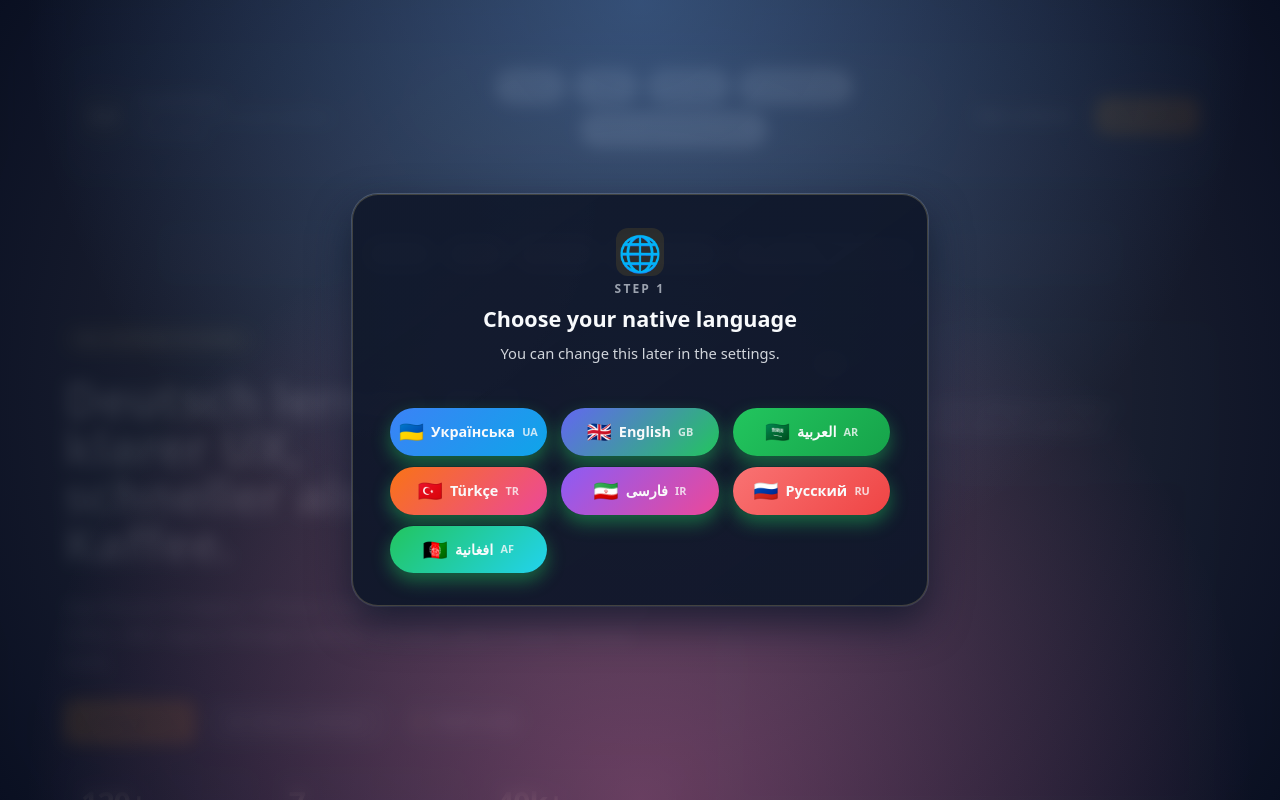
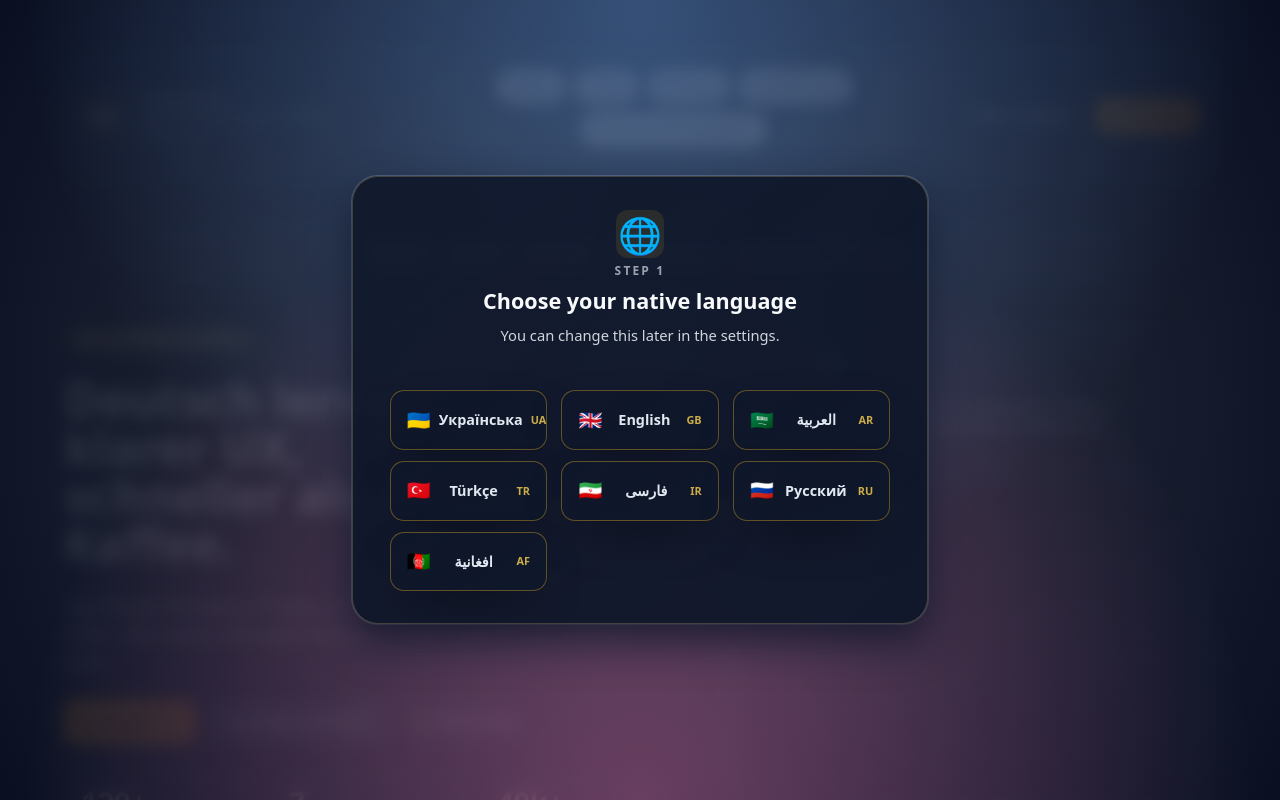
Before and after one commit to abbas-cyber999/02-deutsch-hero, a Next.js app in the folder deutsch-hero-nextjs/: page / in a window 1280 px wide. Shown: the top 800 px of the page. Built offline with nearby package versions, Linux system fonts and the light colour scheme.

Commit message:
Restyle language modal buttons to dark theme

```diff
--- a/deutsch-hero-nextjs/src/app/globals.css
+++ b/deutsch-hero-nextjs/src/app/globals.css
@@ -43,3 +43,35 @@ a {
 .glass-panel {
   @apply rounded-2xl border border-slate-800/60 bg-slate-900/60 shadow-lg shadow-black/25 backdrop-blur;
 }
+
+@layer components {
+  /* Override legacy modal buttons so they match the new dark theme */
+  .lang-modal .lang-btn {
+    background: linear-gradient(145deg, rgba(15,23,42,0.95), rgba(15,23,42,0.9)) !important;
+    border: 1px solid rgba(251, 191, 36, 0.35) !important;
+    color: #e2e8f0 !important;
+    border-radius: 14px !important;
+    box-shadow: 0 20px 50px -20px rgba(0,0,0,0.65), 0 0 0 1px rgba(15,23,42,0.6) !important;
+    display: flex !important;
+    align-items: center !important;
+    justify-content: space-between !important;
+    padding: 0.9rem 1rem !important;
+    gap: 0.5rem !important;
+    transition: transform 120ms ease, box-shadow 150ms ease, border-color 150ms ease;
+  }
+
+  .lang-modal .lang-btn:hover {
+    transform: translateY(-2px);
+    border-color: rgba(251, 191, 36, 0.55);
+    box-shadow: 0 18px 45px -18px rgba(251, 191, 36, 0.4), 0 0 0 1px rgba(251, 191, 36, 0.4);
+  }
+
+  .lang-modal .lang-btn__flag {
+    font-size: 1.2rem !important;
+  }
+
+  .lang-modal .lang-btn__code {
+    font-weight: 700 !important;
+    color: #fcd34d !important;
+  }
+}
```
